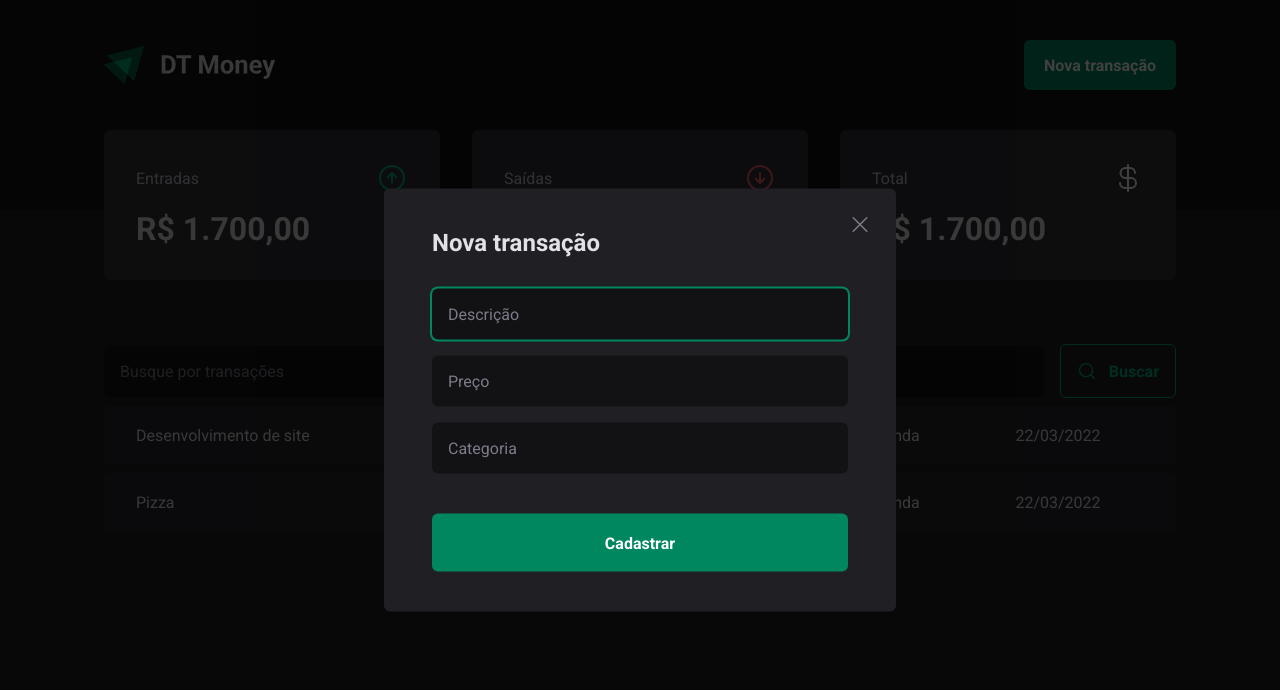
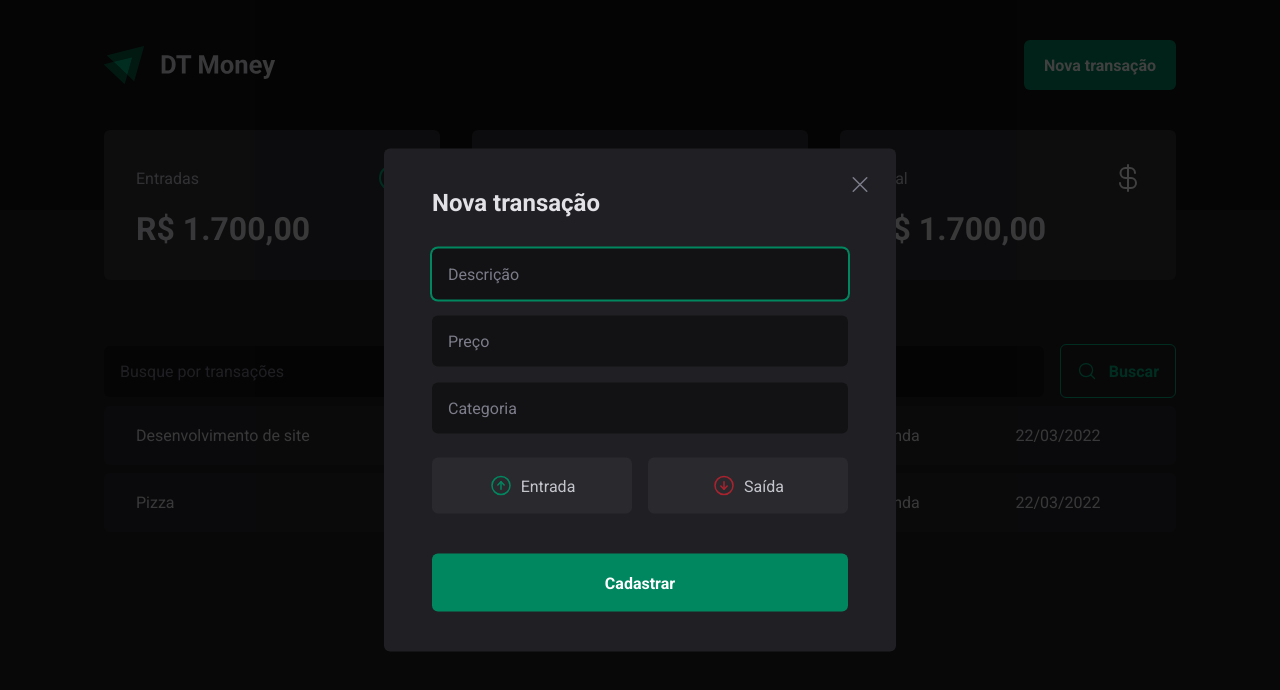
Before and after one commit to lucastheldl/React-DT-Money, a React (Vite) app: page / in a window 1280 px wide. Both pictures are taken after a click on the button "Nova transação". Shown: the top 690 px of the page. Built offline with nearby package versions, Linux system fonts and the light colour scheme.

Commit message:
feat: income and outcome btn

```diff
--- a/src/components/Summary/NewTransactionModal/index.tsx
+++ b/src/components/Summary/NewTransactionModal/index.tsx
@@ -1,6 +1,12 @@
 import * as Dialog from "@radix-ui/react-dialog";
-import { CloseButton, Content, Overlay } from "./styles";
-import { X } from "phosphor-react";
+import {
+  CloseButton,
+  Content,
+  Overlay,
+  TransactionType,
+  TransactionTypeButton,
+} from "./styles";
+import { ArrowCircleDown, ArrowCircleUp, X } from "phosphor-react";
 
 export function NewTransactionModal() {
   return (
@@ -13,6 +19,17 @@
           <input type="text" placeholder="Descrição" required />
           <input type="number" placeholder="Preço" required />
           <input type="text" placeholder="Categoria" required />
+          <TransactionType>
+            <TransactionTypeButton variant="income">
+              <ArrowCircleUp size={24} />
+              Entrada
+            </TransactionTypeButton>
+
+            <TransactionTypeButton variant="outcome">
+              <ArrowCircleDown size={24} />
+              Saída
+            </TransactionTypeButton>
+          </TransactionType>
 
           <button type="submit">Cadastrar</button>
         </form>
--- a/src/components/Summary/NewTransactionModal/styles.ts
+++ b/src/components/Summary/NewTransactionModal/styles.ts
@@ -67,3 +67,34 @@
   cursor: pointer;
   color: ${(props) => props.theme["gray-500"]};
 `;
+
+export const TransactionType = styled.div`
+  display: grid;
+  grid-template-columns: repeat(2, 1fr);
+  gap: 1rem;
+  margin-top: 0.5rem;
+`;
+
+interface TransactionTypeButtonProps {
+  variant?: "income" | "outcome";
+}
+
+export const TransactionTypeButton = styled.button<TransactionTypeButtonProps>`
+  background: ${(props) => props.theme["gray-700"]};
+  padding: 1rem;
+  display: flex;
+  align-items: center;
+  justify-content: center;
+  gap: 0.5rem;
+  border-radius: 6px;
+  cursor: pointer;
+  border: 0;
+  color: ${(props) => props.theme["gray-300"]};
+
+  svg {
+    color: ${(props) =>
+      props.variant === "income"
+        ? props.theme["green-500"]
+        : props.theme["red-500"]};
+  }
+`;
```
